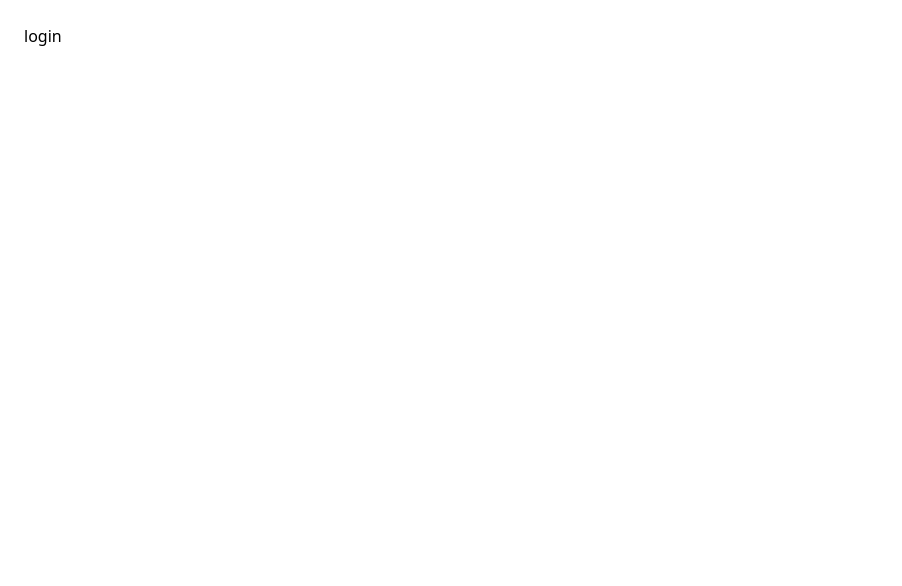
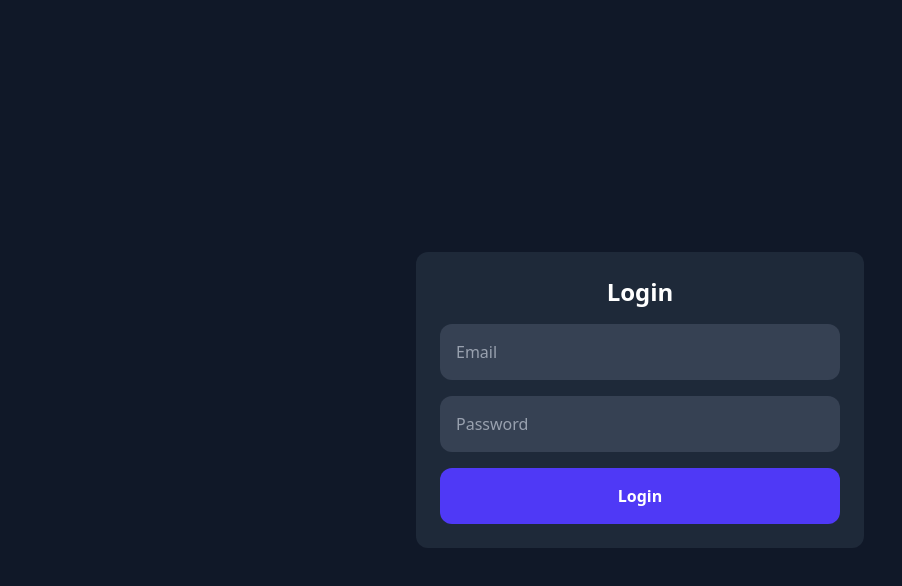
Before and after one commit to BU-SENG/foss-project-burgundy, a React (Vite) app in the folder frontend/: page /login in a window 1280 px wide. Shown: the top 586 px of the page, without its empty margins (0-902 px from the left). Built offline with nearby package versions, Linux system fonts and the light colour scheme.

Commit message:
login worked on

```diff
--- a/frontend/src/pages/Login.jsx
+++ b/frontend/src/pages/Login.jsx
@@ -1,9 +1,70 @@
+import React, { useState } from 'react';
+import { useNavigate } from 'react-router-dom';
+import { loginUser } from '../services/authService';
+import { toast } from 'sonner';
+
 export default function Login() {
+  const navigate = useNavigate();
+  const [formData, setFormData] = useState({ email: '', password: '' });
+  const [isSubmitting, setIsSubmitting] = useState(false);
 
+  const handleChange = (e) => {
+    setFormData({ ...formData, [e.target.id]: e.target.value });
+  };
+
+  const handleSubmit = async (e) => {
+    e.preventDefault();
+    if (isSubmitting) return;
+
+    if (!formData.email || !formData.password) {
+      toast.error('Please fill in all fields.');
+      return;
+    }
+
+    setIsSubmitting(true);
+
+    try {
+      const user = await loginUser(formData);
+      toast.success('Login successful! Redirecting...');
+      localStorage.setItem('token', user.token);
+      setTimeout(() => navigate('/mood'), 1000);
+    } catch (err) {
+      toast.error(err.message || 'Login failed');
+    } finally {
+      setIsSubmitting(false);
+    }
+  };
 
   return (
-    <div className="p-6">
-     <p>login</p>
+    <div className="min-h-screen flex items-center justify-center bg-gray-900 p-6">
+      <form onSubmit={handleSubmit} className="space-y-4 w-full max-w-md bg-gray-800 p-6 rounded-xl">
+        <h2 className="text-2xl text-white font-bold text-center">Login</h2>
+        <input
+          id="email"
+          type="email"
+          placeholder="Email"
+          value={formData.email}
+          onChange={handleChange}
+          className="w-full p-4 rounded-xl bg-gray-700 text-white placeholder-gray-400"
+          required
+        />
+        <input
+          id="password"
+          type="password"
+          placeholder="Password"
+          value={formData.password}
+          onChange={handleChange}
+          className="w-full p-4 rounded-xl bg-gray-700 text-white placeholder-gray-400"
+          required
+        />
+        <button
+          type="submit"
+          disabled={isSubmitting}
+          className="w-full py-4 bg-indigo-600 text-white rounded-xl font-semibold hover:bg-indigo-500 transition"
+        >
+          {isSubmitting ? 'Logging in...' : 'Login'}
+        </button>
+      </form>
     </div>
   );
 }
--- a/frontend/src/services/authService.js
+++ b/frontend/src/services/authService.js
@@ -11,3 +11,15 @@ export async function registerUser({ username, email, password }) {
         throw new Error('Network error or CORS issue.');
     }
 }
+export async function loginUser({ email, password }) {
+    try {
+        const response = await api.post('/auth/user/login', { email, password });
+        return response.data; // expected to return { user, token }
+    } catch (error) {
+        console.log('login failed', error)
+        if (error.response && error.response.data) {
+            throw new Error(error.response.data.message || 'Login failed.');
+        }
+        throw new Error('Network error or CORS issue.');
+    }
+}
```
